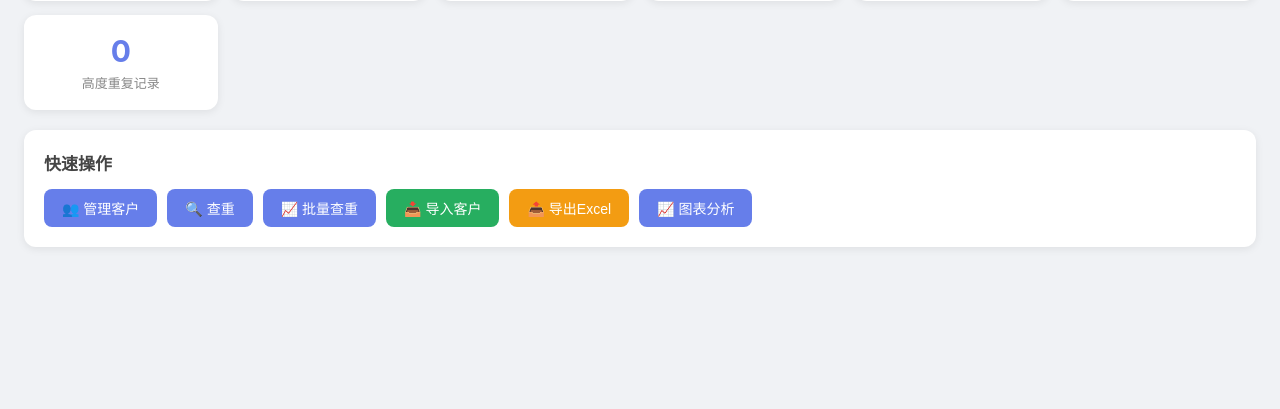
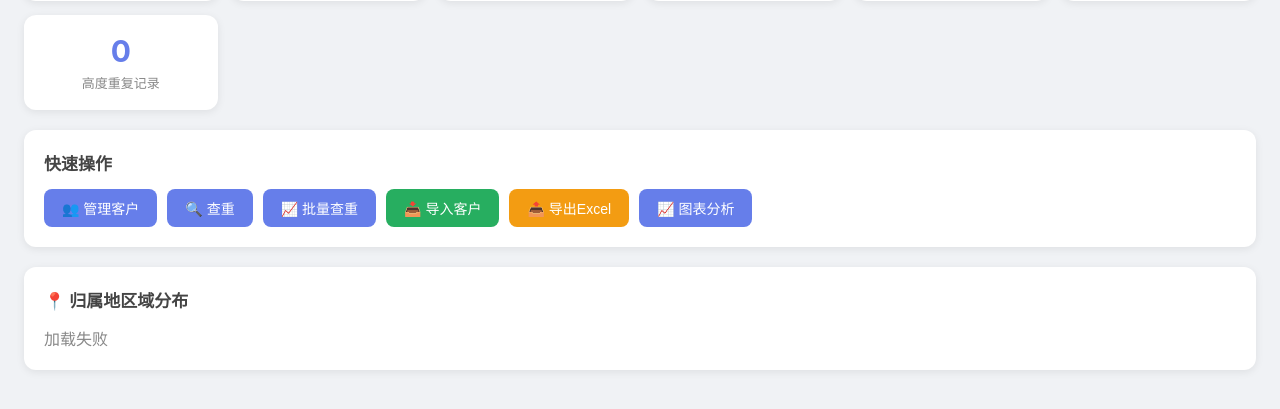
Before and after one commit to hh4bhtrw44-lab/duplicate-checker, a Flask app: page / in a window 1280 px wide. Shown: the part 238-647 px from the top of the page. Run offline with Flask 3, Linux system fonts and the light colour scheme; the visitor is signed in with stand-in values (Sample User, id 1); data comes from the database, SQL or seed files in the repository; data that the repository does not hold is empty; parts of the project's set-up code (start-up, migrations or seed data) failed here and were passed over.

Commit message:
fix: restore map container HTML in dashboard tab

```diff
--- a/templates/index.html
+++ b/templates/index.html
@@ -343,6 +343,17 @@
                 <button class="btn btn-primary" onclick="switchTab('tab-analytics')">📈 图表分析</button>
             </div>
         </div>
+        <div class="card">
+            <h2>📍 归属地区域分布</h2>
+            <div id="regionMapContainer">
+                <p style="color:#888; font-size:13px;">加载中...</p>
+            </div>
+            <div id="regionMapDiv" style="height:420px; border-radius:10px; margin-top:12px; border:1px solid #e0e0e0; display:none;"></div>
+        </div>
+    </div>
+
+    <!-- Tab: Customers -->
+    <div
     </div>
 
     <!-- Tab: Customers -->
```
